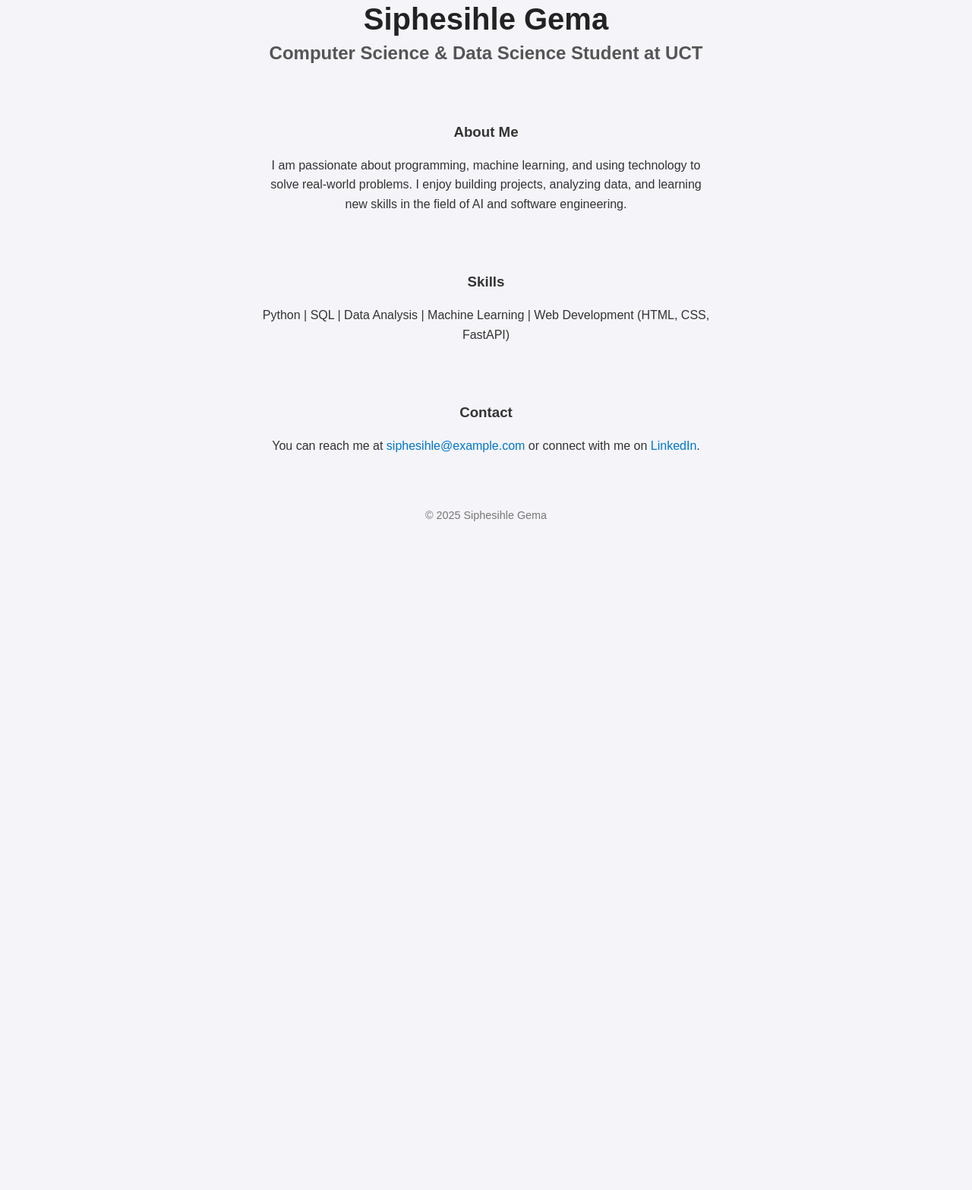
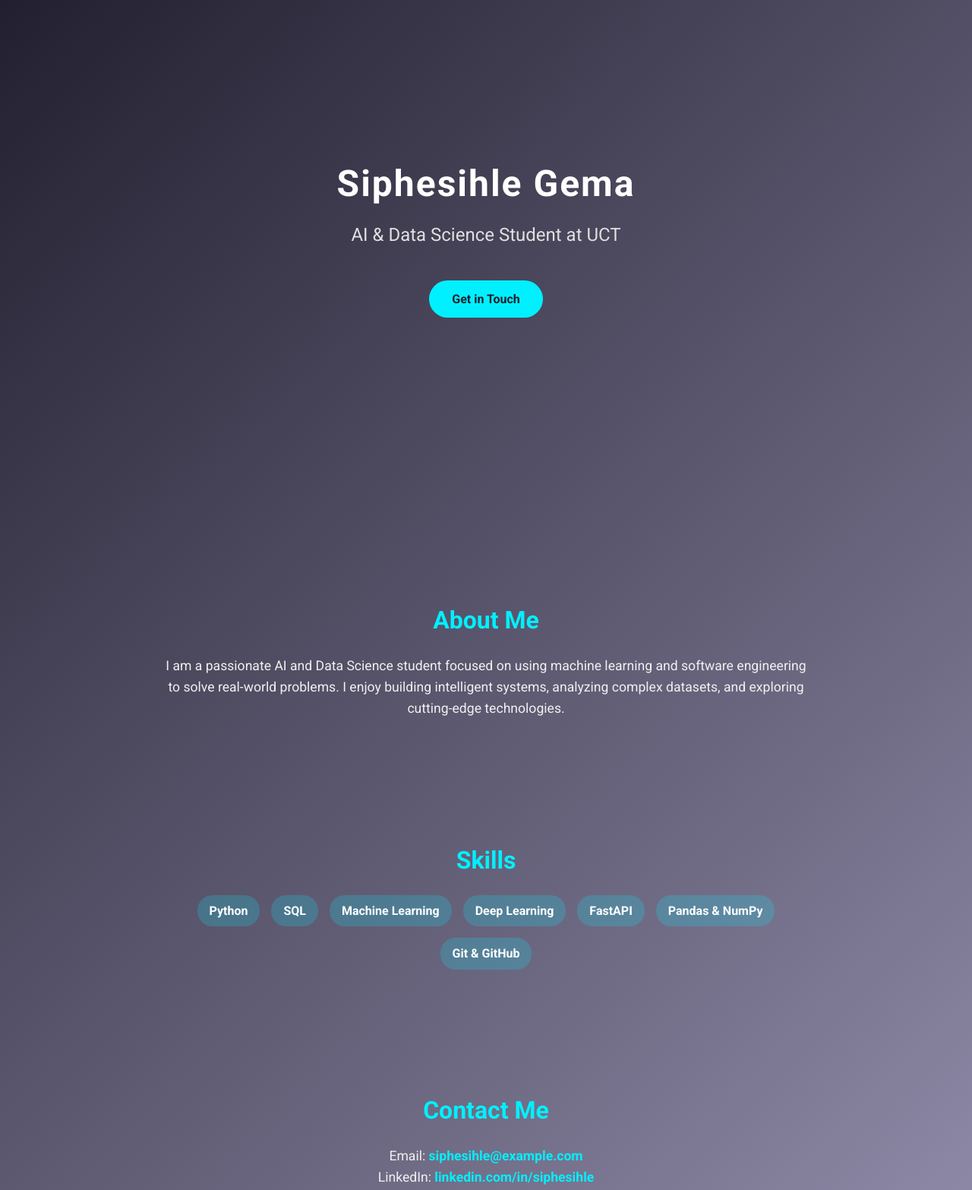
Before and after one commit to siphesihlegema/siphesihlegema.github.io, a plain HTML site: page index.html in a window 1280 px wide. Shown: the part 89-1655 px from the top of the page at 76% size. Before the commit the page ends 840 px from the top, so only its background shows below. Drawn offline with Linux system fonts and the light colour scheme.

Commit message:
Update index.html with new styles and content

```diff
--- a/index.html
+++ b/index.html
@@ -3,86 +3,155 @@
 <head>
   <meta charset="UTF-8">
   <meta name="viewport" content="width=device-width, initial-scale=1.0">
-  <title>Siphesihle Gema</title>
+  <title>Siphesihle Gema | AI Student</title>
+  <link href="https://fonts.googleapis.com/css2?family=Roboto:wght@400;700&display=swap" rel="stylesheet">
   <style>
+    /* Reset */
+    * { margin: 0; padding: 0; box-sizing: border-box; }
+
     body {
-      margin: 0;
-      font-family: Arial, sans-serif;
-      background-color: #f4f4f9;
-      color: #333;
+      font-family: 'Roboto', sans-serif;
+      color: #fff;
+      background: linear-gradient(135deg, #1f1c2c, #928dab);
+      line-height: 1.6;
+    }
+
+    header {
+      min-height: 100vh;
       display: flex;
       flex-direction: column;
+      justify-content: center;
       align-items: center;
-      justify-content: center;
-      min-height: 100vh;
       text-align: center;
-      padding: 20px;
+      padding: 0 20px;
     }
 
-    h1 {
-      font-size: 2.5rem;
-      margin-bottom: 0.5rem;
-      color: #222;
+    header h1 {
+      font-size: 3rem;
+      margin-bottom: 10px;
+      letter-spacing: 2px;
     }
 
-    h2 {
+    header h2 {
       font-size: 1.5rem;
-      margin-top: 0;
-      color: #555;
+      font-weight: 400;
+      color: #e0e0e0;
+      margin-bottom: 40px;
     }
 
-    p {
-      max-width: 600px;
-      line-height: 1.6;
-      margin: 20px 0;
+    .btn {
+      padding: 12px 30px;
+      background-color: #00f0ff;
+      color: #1f1c2c;
+      font-weight: bold;
+      text-decoration: none;
+      border-radius: 25px;
+      transition: transform 0.2s, box-shadow 0.2s;
     }
 
-    .section {
-      margin-top: 40px;
+    .btn:hover {
+      transform: translateY(-3px);
+      box-shadow: 0 8px 15px rgba(0,0,0,0.2);
     }
 
-    a {
-      color: #0077cc;
-      text-decoration: none;
+    section {
+      padding: 80px 20px;
+      max-width: 900px;
+      margin: 0 auto;
+      text-align: center;
     }
 
-    a:hover {
+    section h3 {
+      font-size: 2rem;
+      margin-bottom: 20px;
+      color: #00f0ff;
+    }
+
+    section p {
+      font-size: 1.1rem;
+      color: #f0f0f0;
+    }
+
+    ul.skills {
+      list-style: none;
+      display: flex;
+      justify-content: center;
+      flex-wrap: wrap;
+      margin-top: 20px;
+      gap: 15px;
+    }
+
+    ul.skills li {
+      background-color: rgba(0, 240, 255, 0.2);
+      padding: 8px 16px;
+      border-radius: 20px;
+      font-weight: bold;
+    }
+
+    footer {
+      background-color: rgba(0,0,0,0.4);
+      padding: 20px 0;
+      text-align: center;
+      font-size: 0.9rem;
+      color: #ccc;
+    }
+
+    a.contact-link {
+      color: #00f0ff;
+      text-decoration: none;
+      font-weight: bold;
+    }
+
+    a.contact-link:hover {
       text-decoration: underline;
     }
 
-    footer {
-      margin-top: 50px;
-      font-size: 0.9rem;
-      color: #777;
+    @media (max-width: 600px) {
+      header h1 { font-size: 2.2rem; }
+      header h2 { font-size: 1.2rem; }
     }
   </style>
 </head>
 <body>
-  <h1>Siphesihle Gema</h1>
-  <h2>Computer Science & Data Science Student at UCT</h2>
 
-  <div class="section">
+  <header>
+    <h1>Siphesihle Gema</h1>
+    <h2>AI & Data Science Student at UCT</h2>
+    <a href="#contact" class="btn">Get in Touch</a>
+  </header>
+
+  <section id="about">
     <h3>About Me</h3>
     <p>
-      I am passionate about programming, machine learning, and using technology to solve real-world problems.
-      I enjoy building projects, analyzing data, and learning new skills in the field of AI and software engineering.
+      I am a passionate AI and Data Science student focused on using machine learning and software engineering to solve real-world problems.
+      I enjoy building intelligent systems, analyzing complex datasets, and exploring cutting-edge technologies.
     </p>
-  </div>
+  </section>
 
-  <div class="section">
+  <section id="skills">
     <h3>Skills</h3>
-    <p>Python | SQL | Data Analysis | Machine Learning | Web Development (HTML, CSS, FastAPI)</p>
-  </div>
+    <ul class="skills">
+      <li>Python</li>
+      <li>SQL</li>
+      <li>Machine Learning</li>
+      <li>Deep Learning</li>
+      <li>FastAPI</li>
+      <li>Pandas & NumPy</li>
+      <li>Git & GitHub</li>
+    </ul>
+  </section>
 
-  <div class="section">
-    <h3>Contact</h3>
+  <section id="contact">
+    <h3>Contact Me</h3>
     <p>
-      You can reach me at <a href="mailto:siphesihle@example.com">siphesihle@example.com</a> or connect with me on <a href="#">LinkedIn</a>.
+      Email: <a href="mailto:siphesihle@example.com" class="contact-link">siphesihle@example.com</a><br>
+      LinkedIn: <a href="#" class="contact-link">linkedin.com/in/siphesihle</a>
     </p>
-  </div>
+  </section>
 
   <footer>
     &copy; 2025 Siphesihle Gema
   </footer>
+
 </body>
 </html>
```
